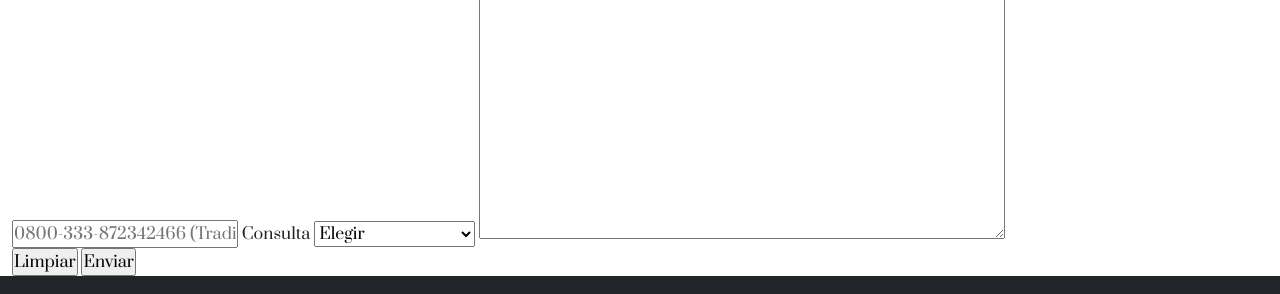
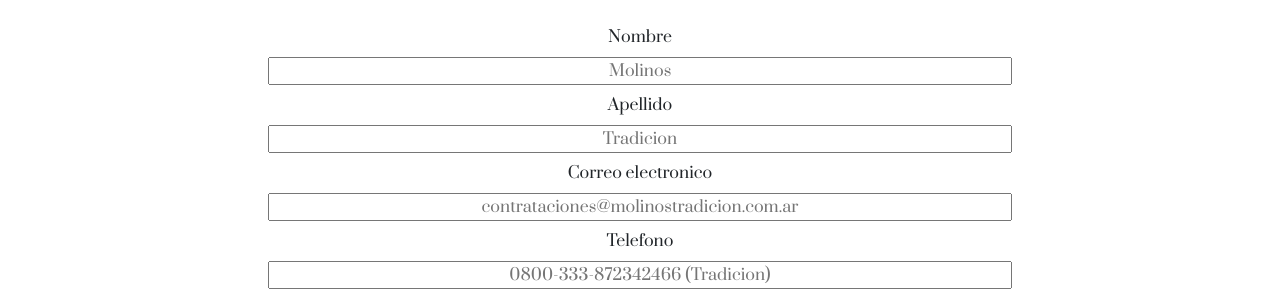
Before and after one commit to MarianoSaavedra/Proyecto_Coder_House, a plain HTML site: page pages/contacto.html in a window 1280 px wide. Shown: the part 248-542 px from the top of the page. Drawn offline with Linux system fonts and the light colour scheme; a web font is replaced by a local one.

Commit message:
Modificacion pagina de contacto

```diff
--- a/css/estilos.css
+++ b/css/estilos.css
@@ -162,6 +162,19 @@
 
 /* Fin estilos Recetas */
 
+
+/* Inicio estilos Contacto */
+
+.contactoBotonLimpiar{
+    background-color: rgba(212, 53, 53, 0.509);
+}
+
+.contactoBotonEnviar{
+    background-color: rgba(31, 235, 59, 0.744);
+}
+
+/* Fin estilos Contacto */
+
 @media (min-width: 768px){
     .main{
         .sectionTres{
@@ -199,7 +212,7 @@
         display: flex;
         height: 70vh;
     }
-    .historiaTitulo{
+    .historiaTitulo .contactoTitulo{
         font-size: 5rem;
     }
 }
--- a/pages/contacto.html
+++ b/pages/contacto.html
@@ -42,34 +42,38 @@
                     </div>
                 </nav>
             </header>
-            <main>
-                <section class="sectionCuatro">
-                    <h1>Contacto</h1>
-                    <form action="404.html">
-                        <label for="nombre">Nombre</label>
-                        <input type="text" name="nombre" id="nombre" required placeholder="Molinos">
-                        <label for="apellido">Apellido</label>
-                        <input type="text" name="apellido" id="apellido" required placeholder="Tradicion">
-                        <label for="email">Correo electronico</label>
-                        <input type="email" name="email" id="email" required placeholder="contrataciones@molinostradicion.com.ar">
-                        <label for="telefono">Telefono</label>
-                        <input type="tel" name="telefono" id="telefono" required placeholder="0800-333-872342466 (Tradicion)">
-                        <label for="consulta">Consulta</label>
-                        <select name="consulta" id="consulta" required>
+
+            <main class="min-vh-100">
+                <div class="container-lg">
+                    <section class="row my-2 justify-content-center">
+                        <h1 class="col-12 text-center mb-5 contactoTitulo">Contacto</h1>
+                        <form action="404.html" class="row justify-content-center text-center">
+                            <label for="nombre" class="col-8 my-2">Nombre</label>
+                            <input type="text" name="nombre" id="nombre" required placeholder="Molinos" class="col-8 text-center" >
+                            <label for="apellido" class="col-8 my-2">Apellido</label>
+                            <input type="text" name="apellido" id="apellido" required placeholder="Tradicion" class="col-8 text-center">
+                            <label for="email" class="col-8 my-2">Correo electronico</label>
+                            <input type="email" name="email" id="email" required placeholder="contrataciones@molinostradicion.com.ar" class="col-8 text-center">
+                            <label for="telefono" class="col-8 my-2">Telefono</label>
+                            <input type="tel" name="telefono" id="telefono" required placeholder="0800-333-872342466 (Tradicion)" class="col-8 text-center">
+                            <label for="consulta" class="col-8 my-2">Consulta</label>
+                            <select name="consulta" id="consulta" required class="col-8 my-2 text-center">
                                 <option value="">Elegir</option>
                                 <option value="">Administracion</option>
                                 <option value="">Facturacion</option>
                                 <option value="">Proveedores</option>
                                 <option value="">Servicio al Cliente</option>
                             </select>
-                        <textarea name="" id="" cols="50" rows="10" placeholder=""></textarea>
-                        <div>
-                            <input type="reset" value="Limpiar">
-                            <input type="submit" value="Enviar">
+                            <textarea name="" id="" cols="50" rows="10" placeholder="" class="col-8 my-2"></textarea>
+                            <div class="row my-2 justify-content-around">
+                                <input type="reset" value="Limpiar" class="col-2 contactoBotonLimpiar rounded-2">
+                                <input type="submit" value="Enviar" class="col-2 contactoBotonEnviar rounded-2">
                             </div>
                         </form>
                     </section>
+                </div>
             </main>
+
             <footer class="row bg-dark footer">
                 <a href="" class="col-4 text-center py-4 m-auto">
                     <img src="../assets/img/molino.png" alt="">
```
Also changed, not shown: pages/historia.html (+1 -1 lines). Lines whose indentation alone changed are shown as unchanged.
